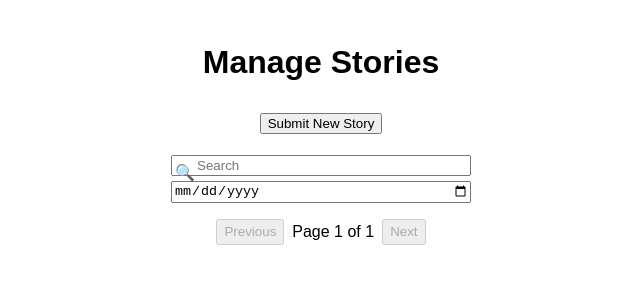
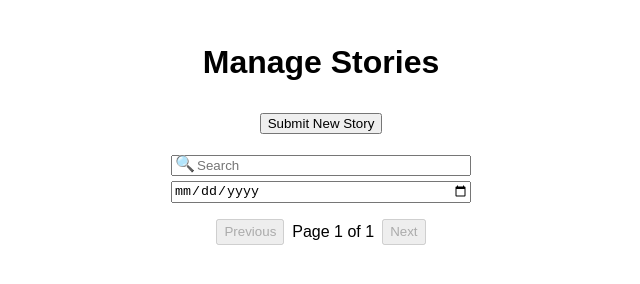
Before and after one commit to brucehart/bedtimestories, a website: page public/manage.html in a window 1280 px wide. Shown: the full height of the page, 319-959 px from the left. Drawn offline with nearby package versions, Linux system fonts and the light colour scheme; no server answers.

Commit message:
Fix search icon alignment on manage page

```diff
--- a/public/manage.html
+++ b/public/manage.html
@@ -19,7 +19,8 @@
         .search-wrapper .icon {
             position: absolute;
             left: 0.25rem;
-            top: 0.5rem; /* Align with the text field */
+            top: 0.25rem; /* Align with the text field */
+            line-height: 1;
             pointer-events: none;
         }
         .new-story { text-align: center; margin-bottom: 1rem; }
```
